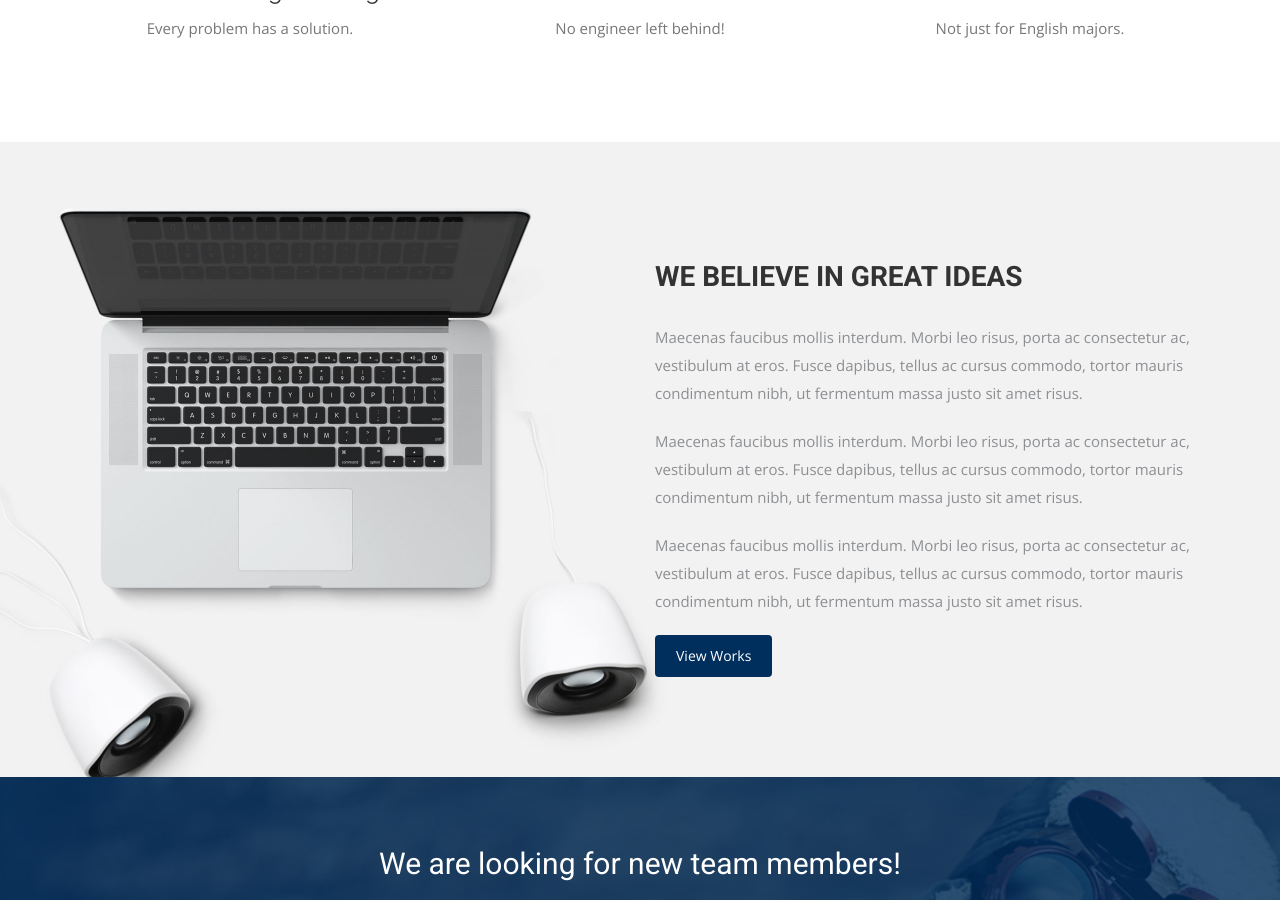
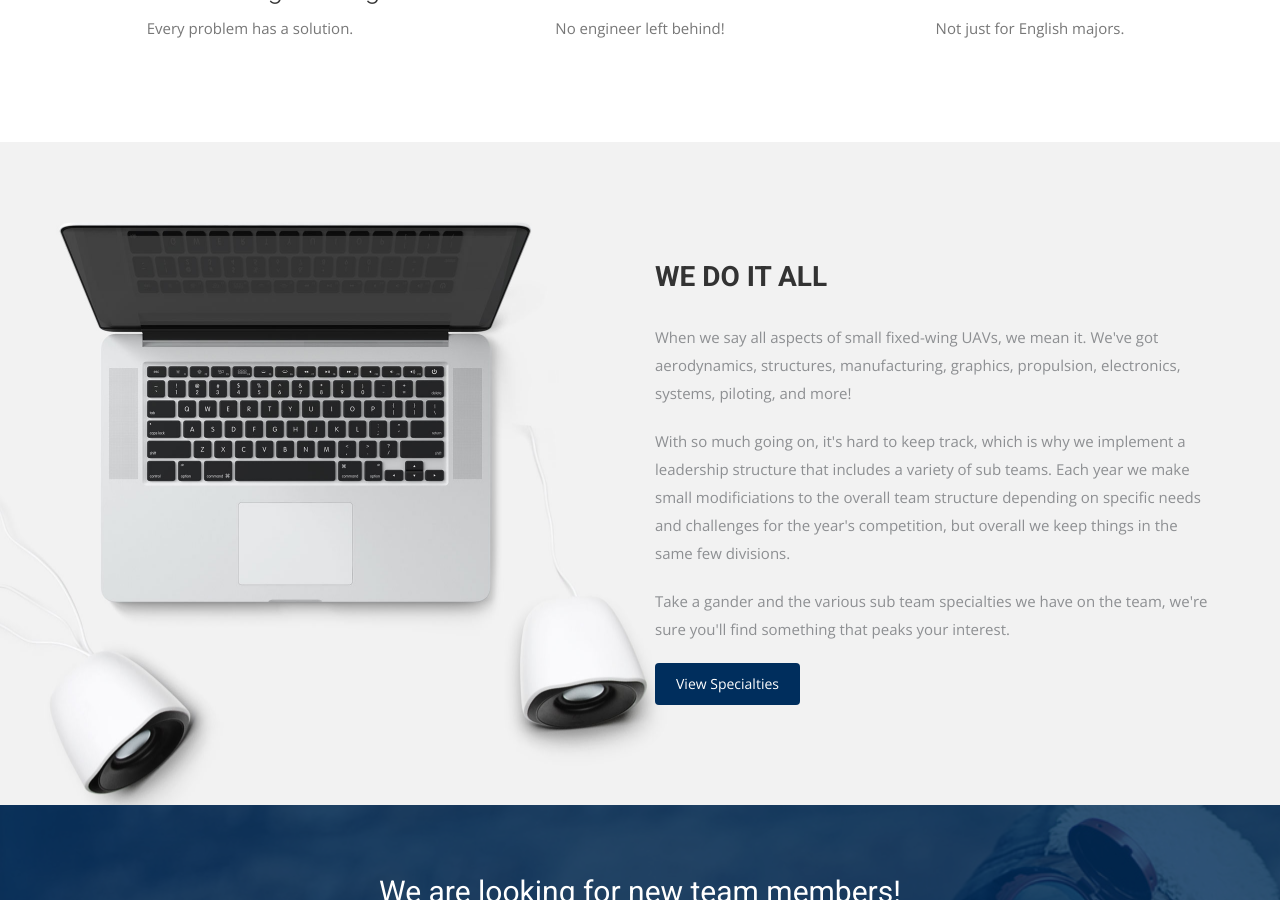
Before and after one commit to BYU-Aeronautics-Club/DBF, a Jekyll site: the page built from index.html, in a window 1280 px wide and 900 px high, scrolled down 1777 px. Built offline with Jekyll 4.4.1, drawn with Linux system fonts in a browser that asks for light colours; nearby versions of some CDN libraries; some web fonts are replaced; some of the changed text lies outside the part shown.

Commit message:
more updates

```diff
--- a/index.html
+++ b/index.html
@@ -28,7 +28,7 @@ permalink: /
             <h2>About Us</h2>
             <p></p>
           </div>
-          <p>Our full name is: The Brigham Young Univeristy Aeronautics Club American Institute of Aeronautics and Astronautics Design Build Fly Competition Team.  We are a subset of the BYU Aeronautics Club that participate in the AIAA DBF competition each year.  Our team is a great place to get involved in all aspects of small fixed-wing UAV design, manufacture, and piloting.</p>
+          <p>Our full name is: The Brigham Young Univeristy Aeronautics Club American Institute of Aeronautics and Astronautics Design Build Fly Competition Team.  We are a subset of the <a href="https://aeronautics.byu.edu/">BYU Aeronautics Club</a> that participates in the <a href="https://www.aiaa.org/dbf/">AIAA DBF competition</a> each year.  Our team is a great place to get involved in all aspects of small fixed-wing UAV design, manufacture, and piloting; not to mention a great addition to your resume.</p>
         </div>
       </div><!-- .col-md-7 close -->
       <div class="col-md-5 col-sm-12">
@@ -79,11 +79,11 @@ permalink: /
 <div class="container">
   <div class="row">
     <div class="col-md-6 col-md-offset-6">
-      <h2>WE BELIEVE IN GREAT IDEAS</h2>
-      <p>Maecenas faucibus mollis interdum. Morbi leo risus, porta ac consectetur ac, vestibulum at eros. Fusce dapibus, tellus ac cursus commodo, tortor mauris condimentum nibh, ut fermentum massa justo sit amet risus.</p>
-      <p>Maecenas faucibus mollis interdum. Morbi leo risus, porta ac consectetur ac, vestibulum at eros. Fusce dapibus, tellus ac cursus commodo, tortor mauris condimentum nibh, ut fermentum massa justo sit amet risus.</p>
-      <p>Maecenas faucibus mollis interdum. Morbi leo risus, porta ac consectetur ac, vestibulum at eros. Fusce dapibus, tellus ac cursus commodo, tortor mauris condimentum nibh, ut fermentum massa justo sit amet risus.</p>
-      <a href="#" class="btn btn-view-works">View Works</a>
+      <h2>WE DO IT ALL</h2>
+      <p>When we say all aspects of small fixed-wing UAVs, we mean it.  We've got aerodynamics, structures, manufacturing, graphics, propulsion, electronics, systems, piloting, and more!</p>
+      <p>With so much going on, it's hard to keep track, which is why we implement a leadership structure that includes a variety of sub teams. Each year we make small modificiations to the overall team structure depending on specific needs and challenges for the year's competition, but overall we keep things in the same few divisions.</p>
+      <p>Take a gander and the various sub team specialties we have on the team, we're sure you'll find something that peaks your interest.</p>
+      <a href="{{ site.baseurl }}/teams" class="btn btn-view-works">View Specialties</a>
     </div>
   </div>
 </div>
```
Also changed, not shown: teams.html (renamed from work.html).
